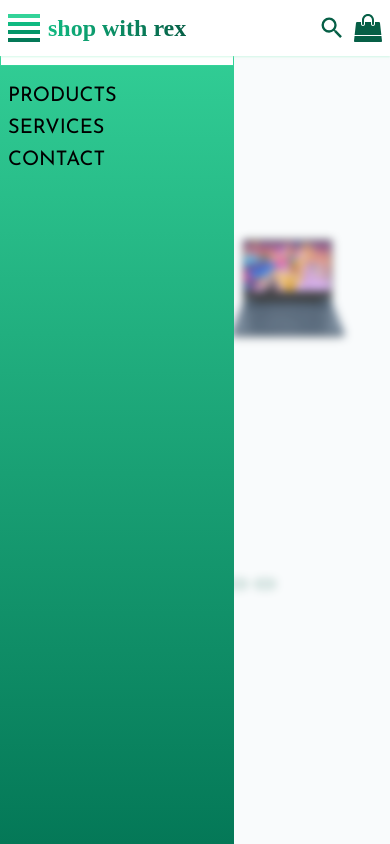
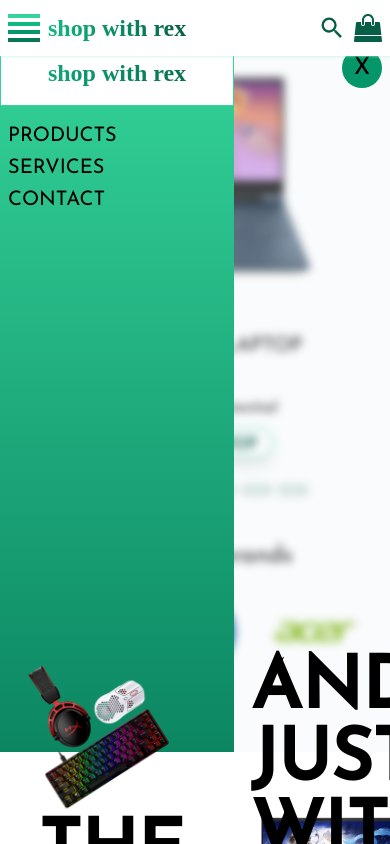
Before and after one commit to Lubwama-Emmanuel/rex_tech_guy, a React (Vite) app: page / in a window 390 px wide. Shown: the top 844 px of the page. Built offline with nearby package versions, Linux system fonts and the light colour scheme; a web font is replaced by a local one.

Commit message:
feat:(made a better look)

```diff
--- a/src/components/Brands.jsx
+++ b/src/components/Brands.jsx
@@ -1,19 +1,19 @@
 export default function Brands() {
   return (
-    <section className="my-20 text-center">
+    <section className="mb-20  text-center">
       <h3 className="mb-5 text-2xl">Supported brands</h3>
       <div className=" flex items-center justify-center space-x-10">
         <img
           src="/images/lenovo.svg"
-          className="w-24 transition-all duration-300 hover:scale-150"
+          className="w-20 transition-all duration-300 sm:w-24 sm:hover:scale-150"
         />
         <img
           src="/images/hp.png"
-          className="w-24 transition-all duration-300 hover:scale-150"
+          className="w-20 transition-all duration-300 sm:w-24 sm:hover:scale-150"
         />
         <img
           src="/images/acer.png"
-          className="w-24 transition-all duration-300 hover:scale-150"
+          className="w-20 transition-all duration-300 sm:w-24 sm:hover:scale-150"
         />
       </div>
     </section>
--- a/src/components/Hero.jsx
+++ b/src/components/Hero.jsx
@@ -2,7 +2,7 @@ import Slider from "./Slider";
 
 export default function Hero() {
   return (
-    <section className="h-[95dvh] ">
+    <section className="h-[500px] sm:h-[95dvh]">
       <Slider />
     </section>
   );
--- a/src/components/Slider.jsx
+++ b/src/components/Slider.jsx
@@ -27,24 +27,24 @@ export default function Slider({ laptop }) {
     return () => clearInterval(interval);
   });
   return (
-    <div className="m-auto max-w-[95%] ">
-      <div className="grid  grid-cols-2 py-10 ">
-        <div className="flex flex-col items-start justify-center space-y-3">
+    <div className="m-auto mt-10 max-w-[95%]">
+      <div className="grid py-5 sm:grid-cols-2 sm:py-10">
+        <div className=" order-last flex flex-col items-start justify-center space-y-2 px-5 py-2 sm:space-y-3 sm:px-1">
           <h3 className="text-sm font-light uppercase tracking-widest">
             new product
           </h3>
-          <h2 className="text-5xl uppercase">
+          <h2 className="text-xl uppercase sm:text-5xl">
             {name}
-            <br></br>
+            <br className="hidden sm:block"></br>
             {make}
           </h2>
-          <h3 className="text-2xl">{tagline}</h3>
-          <div className="space-x-5">
+          <h3 className="sm:text-2xl">{tagline}</h3>
+          <div className="space-x-5 ">
             <Button>learn more</Button>
             <Button>shop</Button>
           </div>
         </div>
-        <div className="flex items-center justify-center">
+        <div className="flex items-center justify-center ">
           <img src={photo} className="w-3/4" />
         </div>
       </div>
@@ -54,8 +54,8 @@ export default function Slider({ laptop }) {
             key={index}
             className={
               index === selected
-                ? `h-2 w-12 rounded-lg bg-emerald-800 `
-                : `h-2 w-5 rounded-lg border border-emerald-800 `
+                ? `h-2 w-20 rounded-lg bg-emerald-800 sm:w-12`
+                : `h-2 w-7 rounded-lg border border-emerald-800 sm:w-5`
             }
             onClick={() => setSelected(index)}
           ></div>
```
